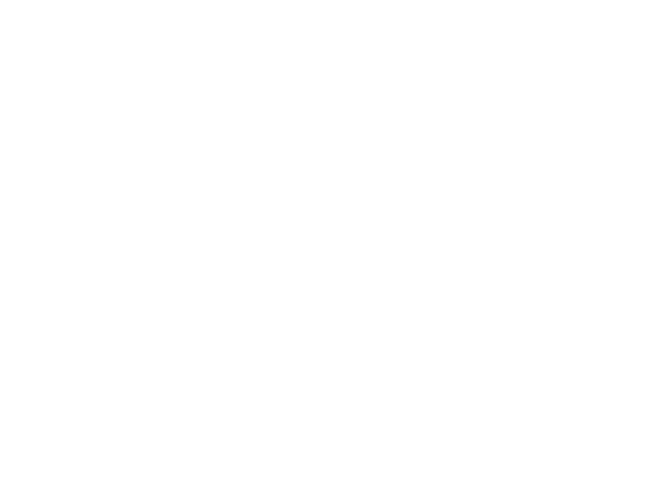
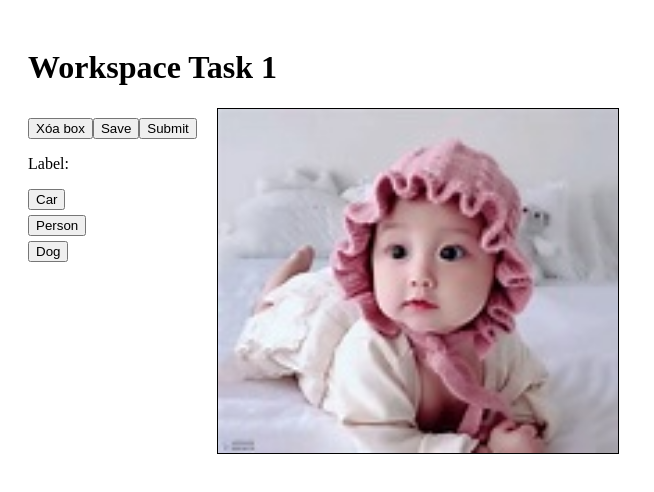
Before and after one commit to HOANG-HUU-THUAN/Data-Labeling-Support-System, a React (Vite) app in the folder frontend/: page /task/1 in a window 1280 px wide. Before the commit this address had no page. Shown: the top 492 px of the page, without its empty margins (0-654 px from the left). Built offline with nearby package versions, Linux system fonts and the light colour scheme.

Commit message:
feat: annotator workspace

```diff
--- a/frontend/src/App.tsx
+++ b/frontend/src/App.tsx
@@ -150,13 +150,17 @@
 GET    /audit-logs/{id}
 */
 
-import { BrowserRouter } from 'react-router-dom';
-import AppRoutes from './routes';
+import { BrowserRouter, Routes, Route } from "react-router-dom";
+import MyTasksPage from "./features/annotator/pages/MyTasksPage";
+import AnnotationWorkspacePage from "./features/annotator/pages/AnnotationWorkspacePage";
 
 function App() {
   return (
     <BrowserRouter>
-      <AppRoutes />
+      <Routes>
+        <Route path="/" element={<MyTasksPage />} />
+        <Route path="/task/:id" element={<AnnotationWorkspacePage />} />
+      </Routes>
     </BrowserRouter>
   );
 }
--- a/frontend/src/api/axios.ts
+++ b/frontend/src/api/axios.ts
@@ -1,4 +1,7 @@
 import axios from 'axios';
+baseURL: "/api/v1"
+
+
 
 const axiosInstance = axios.create({
   baseURL: 'http://localhost:8080/api/v1',
--- /dev/null
+++ b/frontend/src/features/annotator/pages/AnnotationWorkspacePage.tsx
@@ -0,0 +1,199 @@
+import { useState } from "react";
+import { useParams } from "react-router-dom";
+import axiosInstance from "../../../api/axios"; // chỉnh path nếu khác
+
+function AnnotationWorkspacePage() {
+  const { id } = useParams();
+
+  const [boxes, setBoxes] = useState<any[]>([]);
+  const [drawing, setDrawing] = useState(false);
+  const [start, setStart] = useState<any>(null);
+  const [currentBox, setCurrentBox] = useState<any>(null);
+  const [selectedIndex, setSelectedIndex] = useState<number | null>(null);
+
+  const labels = ["Car", "Person", "Dog"];
+
+  // 🎯 DRAW
+  const handleMouseDown = (e: any) => {
+    const rect = e.currentTarget.getBoundingClientRect();
+    const x = e.clientX - rect.left;
+    const y = e.clientY - rect.top;
+
+    setStart({ x, y });
+    setDrawing(true);
+  };
+
+  const handleMouseMove = (e: any) => {
+    if (!drawing || !start) return;
+
+    const rect = e.currentTarget.getBoundingClientRect();
+    const x = e.clientX - rect.left;
+    const y = e.clientY - rect.top;
+
+    setCurrentBox({
+      x: Math.min(start.x, x),
+      y: Math.min(start.y, y),
+      width: Math.abs(x - start.x),
+      height: Math.abs(y - start.y),
+      label: "",
+    });
+  };
+
+  const handleMouseUp = () => {
+    if (currentBox) {
+      setBoxes((prev) => [...prev, currentBox]);
+    }
+    setDrawing(false);
+    setCurrentBox(null);
+  };
+
+  // 🗑 DELETE
+  const handleDelete = () => {
+    if (selectedIndex === null) return;
+    setBoxes(boxes.filter((_, i) => i !== selectedIndex));
+    setSelectedIndex(null);
+  };
+
+  // 🏷 LABEL
+  const handleSetLabel = (label: string) => {
+    if (selectedIndex === null) return;
+
+    const newBoxes = [...boxes];
+    newBoxes[selectedIndex].label = label;
+    setBoxes(newBoxes);
+  };
+
+  // 💾 SAVE API
+  const handleSave = async () => {
+    try {
+      await axiosInstance.post("/annotations", {
+        taskId: id,
+        annotations: boxes,
+      });
+
+      alert("Save thành công!");
+    } catch (error) {
+      console.error(error);
+      alert("Save lỗi!");
+    }
+  };
+
+  // 🚀 SUBMIT API
+  const handleSubmit = async () => {
+    try {
+      await axiosInstance.post(`/tasks/${id}/submit`);
+      alert("Submit thành công!");
+    } catch (error) {
+      console.error(error);
+      alert("Submit lỗi!");
+    }
+  };
+
+  return (
+    <div style={{ padding: "20px" }}>
+      <h1>Workspace Task {id}</h1>
+
+      <div style={{ display: "flex", gap: "20px", marginTop: "20px" }}>
+
+        {/* TOOLBAR */}
+        <div>
+          <button onClick={handleDelete}>Xóa box</button>
+
+          <button onClick={handleSave} style={{ marginTop: "10px" }}>
+            Save
+          </button>
+
+          <button onClick={handleSubmit} style={{ marginTop: "10px" }}>
+            Submit
+          </button>
+
+          <div style={{ marginTop: "10px" }}>
+            <p>Label:</p>
+            {labels.map((label) => (
+              <button
+                key={label}
+                onClick={() => handleSetLabel(label)}
+                style={{ display: "block", marginBottom: "5px" }}
+              >
+                {label}
+              </button>
+            ))}
+          </div>
+        </div>
+
+        {/* CANVAS */}
+        <div
+          style={{
+            position: "relative",
+            display: "inline-block",
+            border: "1px solid black",
+          }}
+          onMouseDown={handleMouseDown}
+          onMouseMove={handleMouseMove}
+          onMouseUp={handleMouseUp}
+        >
+          <img
+            src="/OIP.jpg"
+            alt="demo"
+            style={{ display: "block", width: "400px" }}
+          />
+
+          {/* đang vẽ */}
+          {currentBox && (
+            <div
+              style={{
+                position: "absolute",
+                border: "2px dashed blue",
+                left: currentBox.x,
+                top: currentBox.y,
+                width: currentBox.width,
+                height: currentBox.height,
+              }}
+            />
+          )}
+
+          {/* đã vẽ */}
+          {boxes.map((box, index) => (
+            <div
+              key={index}
+              onClick={(e) => {
+                e.stopPropagation();
+                setSelectedIndex(index);
+              }}
+              style={{
+                position: "absolute",
+                border:
+                  selectedIndex === index
+                    ? "2px solid blue"
+                    : "2px solid red",
+                left: box.x,
+                top: box.y,
+                width: box.width,
+                height: box.height,
+                cursor: "pointer",
+              }}
+            >
+              {/* LABEL HIỂN THỊ */}
+              {box.label && (
+                <div
+                  style={{
+                    position: "absolute",
+                    top: "-20px",
+                    left: "0",
+                    background: "yellow",
+                    padding: "2px 5px",
+                    fontSize: "12px",
+                  }}
+                >
+                  {box.label}
+                </div>
+              )}
+            </div>
+          ))}
+        </div>
+      </div>
+    </div>
+  );
+}
+
+export default AnnotationWorkspacePage;
--- /dev/null
+++ b/frontend/src/features/annotator/pages/MyTasksPage.tsx
@@ -0,0 +1,33 @@
+import { useEffect, useState } from "react";
+import { useNavigate } from "react-router-dom";
+
+function MyTasksPage() {
+  const [tasks, setTasks] = useState<any[]>([]);
+  const navigate = useNavigate();
+
+  useEffect(() => {
+    const fakeData = [
+      { id: 1, name: "Task 1" },
+      { id: 2, name: "Task 2" },
+    ];
+    setTasks(fakeData);
+  }, []);
+
+  return (
+    <div>
+      <h1>Task của tôi</h1>
+
+      {tasks.map((task) => (
+        <div
+          key={task.id}
+          onClick={() => navigate(`/task/${task.id}`)}
+          style={{ cursor: "pointer", marginBottom: "10px" }}
+        >
+          <p>{task.name}</p>
+        </div>
+      ))}
+    </div>
+  );
+}
+
+export default MyTasksPage;
--- a/frontend/src/routes/index.tsx
+++ b/frontend/src/routes/index.tsx
@@ -19,6 +19,7 @@
 import ProjectCreate from '../pages/ProjectCreate';
 import ProjectDetail from '../pages/ProjectDetail';
 import ProjectEditPage from '../pages/ProjectEditPage';
+import AnnotationWorkspacePage from "./features/annotator/pages/AnnotationWorkspacePage";
 
 const withLayout = (element: React.ReactNode) => (
   <MainLayout>{element}</MainLayout>
@@ -51,6 +52,7 @@
       <Route path="/export" element={<ProtectedRoute roles={['MANAGER']}>{withLayout(<ExportPage />)}</ProtectedRoute>} />
 
       {/* ANNOTATOR only */}
+      <Route path="/task/:id" element={<AnnotationWorkspacePage />} />
       <Route path="/my-tasks" element={<ProtectedRoute roles={['ANNOTATOR']}>{withLayout(<MyTasksPage />)}</ProtectedRoute>} />
       <Route path="/annotation" element={<ProtectedRoute roles={['ANNOTATOR']}>{withLayout(<AnnotationPage />)}</ProtectedRoute>} />
 
```
Also changed, not shown: frontend/public/OIP.jpg (added).
